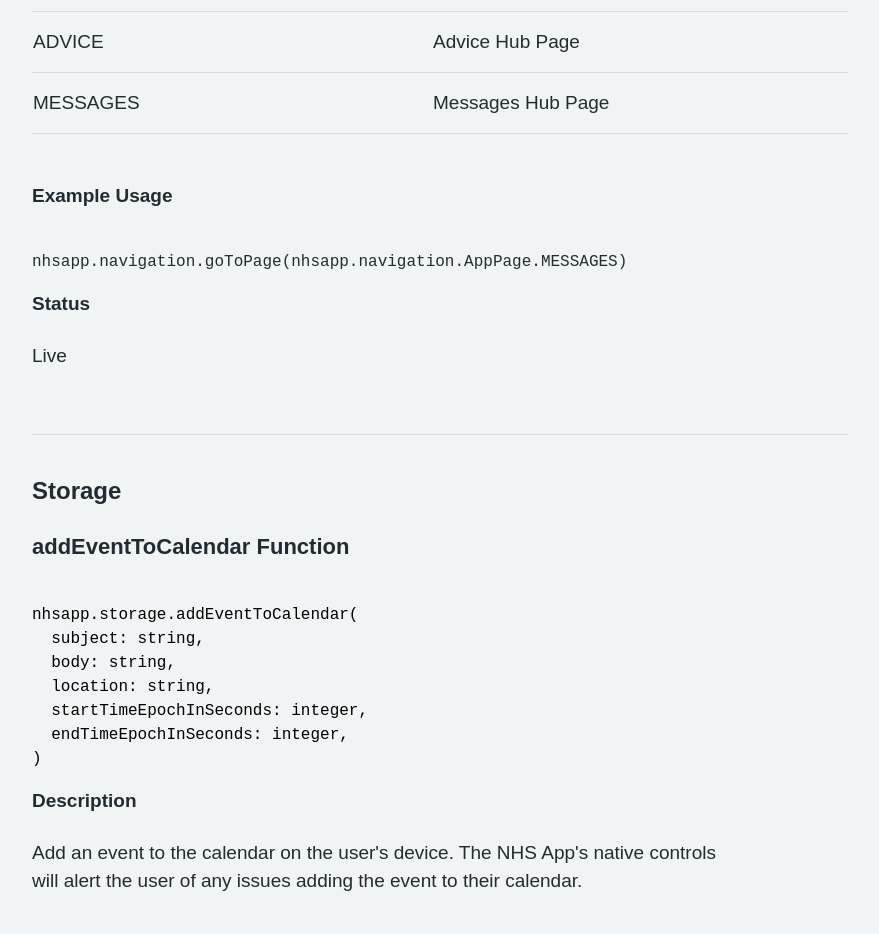
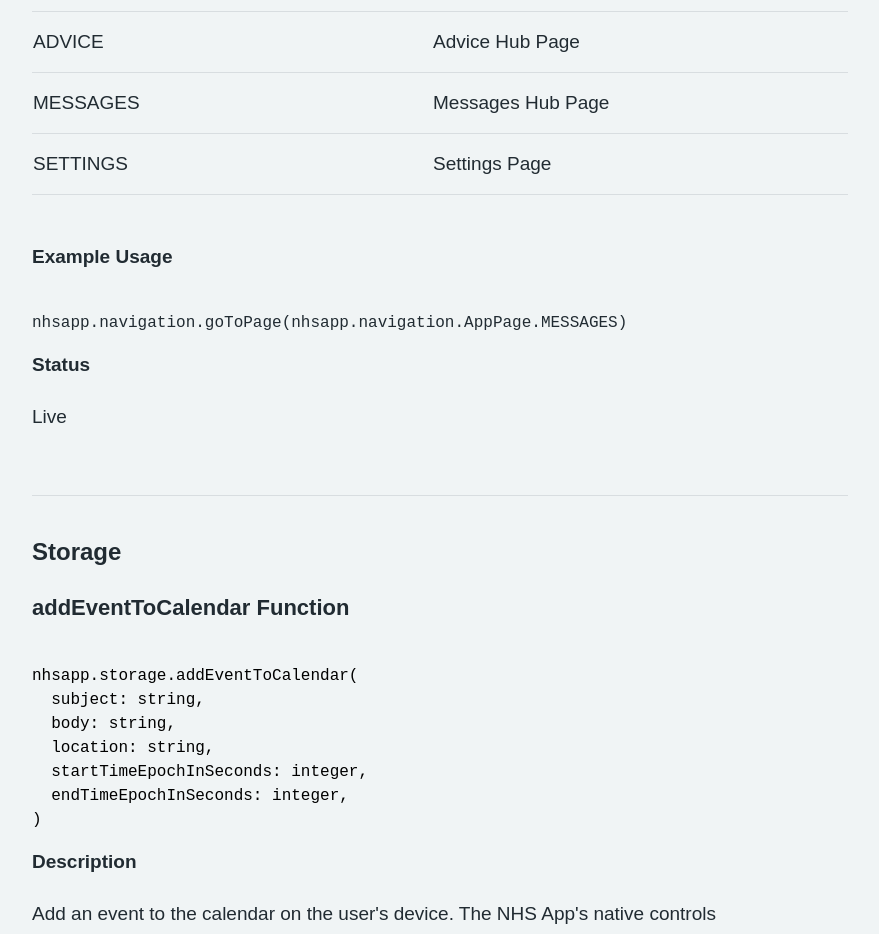
Before and after one commit to nhsconnect/nhsapp-developer-documentation, an Eleventy site: page src/js-api-specification.md in a window 1280 px wide. Shown: the part 2880-3814 px from the top of the page, without its empty margins (342-1221 px from the left). Built offline with nearby package versions, Linux system fonts and the light colour scheme; Eleventy itself is replaced by a stand-in of ours; code samples lack their colours; files that its build step writes are made by us from their sources; a web font is replaced by a local one.

Commit message:
NHSO-11817: Adding settings to pages accessible from 3rd party js api

```diff
--- a/src/js-api-specification.md
+++ b/src/js-api-specification.md
@@ -85,6 +85,7 @@
 | HEALTH_RECORDS          | Health Record Hub Page                                                                                                           |
 | ADVICE                  | Advice Hub Page                                                                                                             |
 | MESSAGES                | Messages Hub Page                                                                                                           |
+| SETTINGS                | Settings Page                                                                                                           |
 
 
 ##### Example Usage
```
